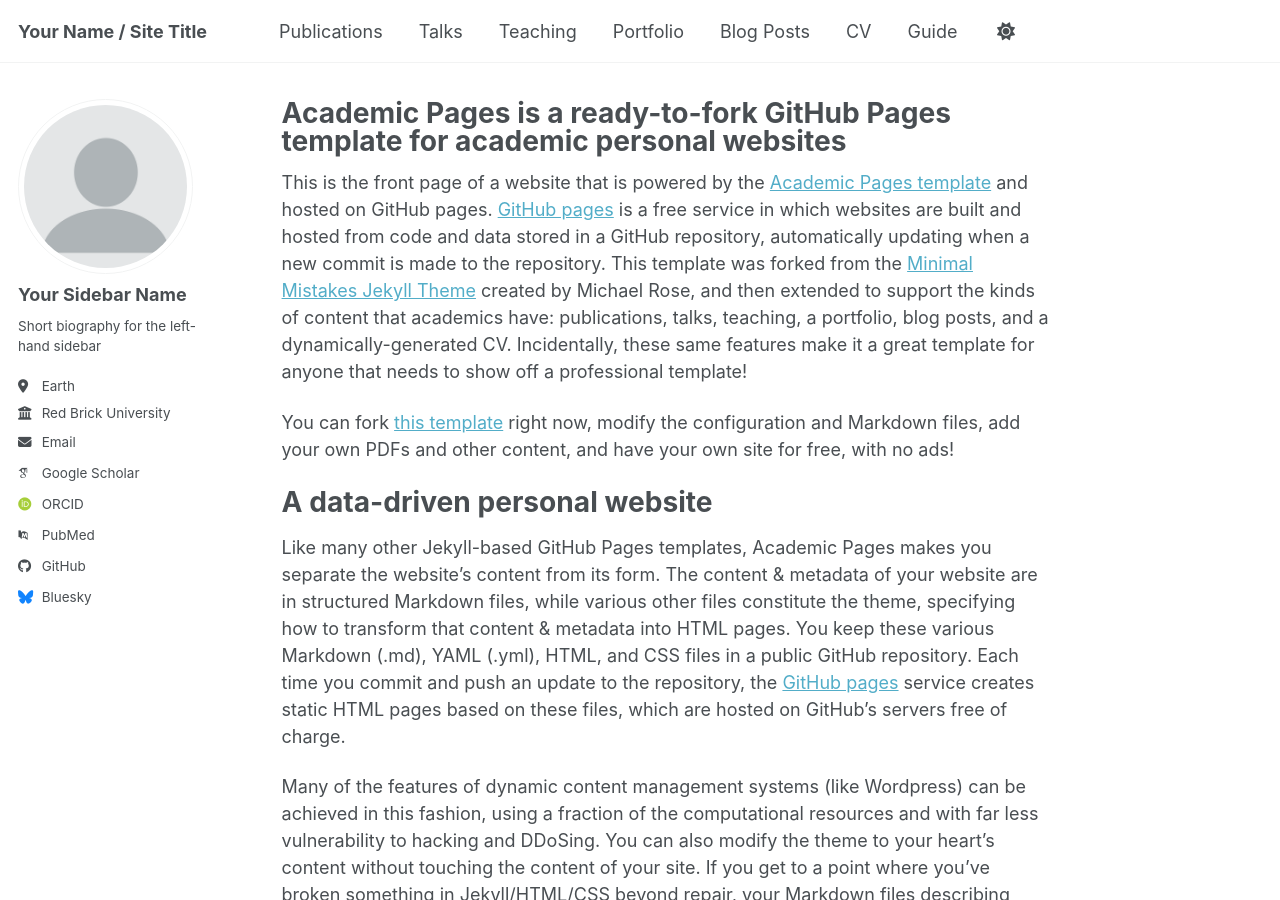
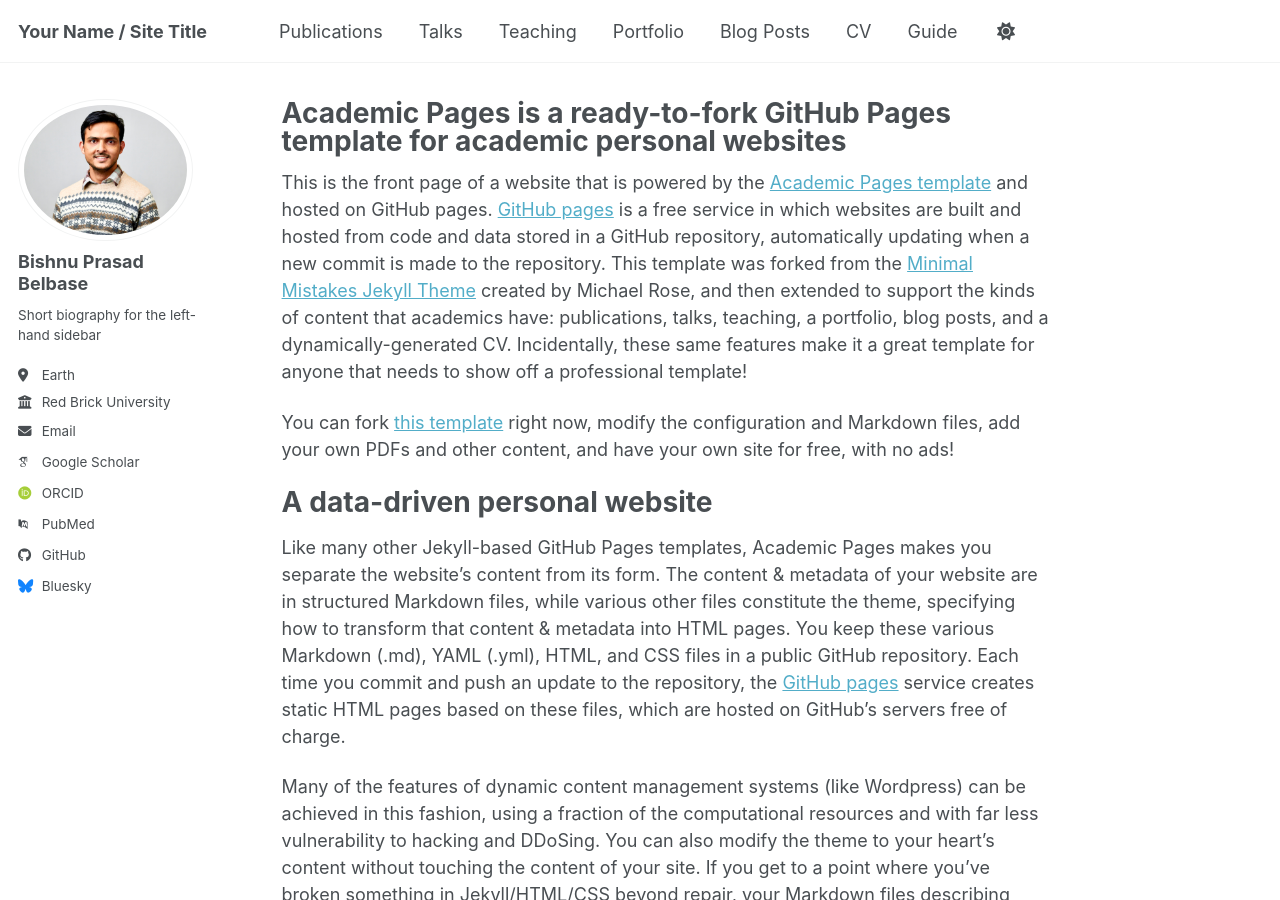
Before and after one commit to bbelbase8/bpb, a Jekyll site: the page built from _pages/about.md, in a window 1280 px wide and 900 px high. Built offline with Jekyll 4.4.1, drawn with Linux system fonts in a browser that asks for light colours; some web fonts are replaced; a script bundle is joined from its source files by our own code; library files that are not in the unit come from our copies.

Commit message:
Update _config.yml

```diff
--- a/_config.yml
+++ b/_config.yml
@@ -23,8 +23,8 @@
 #               Additional customization can be done by editing /_includes/author-profile.html
 author:
   # Biographic information
-  avatar           : "profile.png"
-  name             : "Your Sidebar Name"
+  avatar           : "bishnu.jpg"
+  name             : "Bishnu Prasad Belbase"
   pronouns         : # example: "she/her"
   bio              : "Short biography for the left-hand sidebar"
   location         : "Earth"
```
